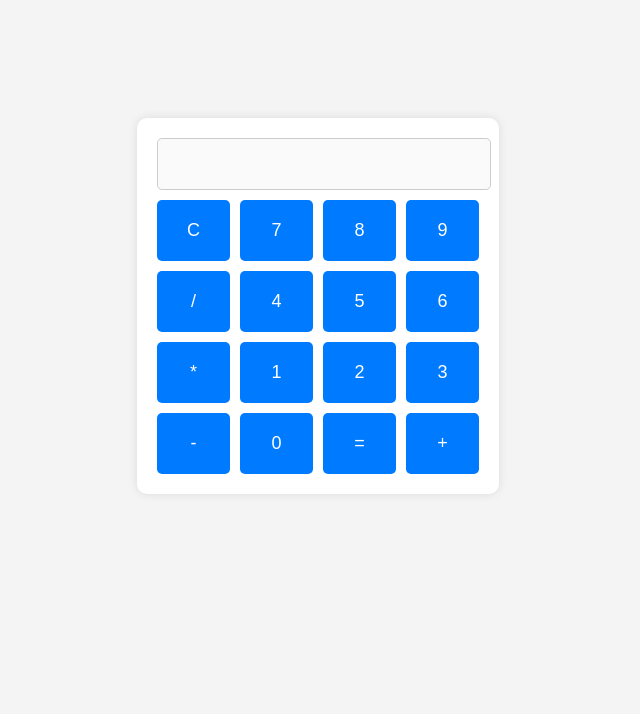
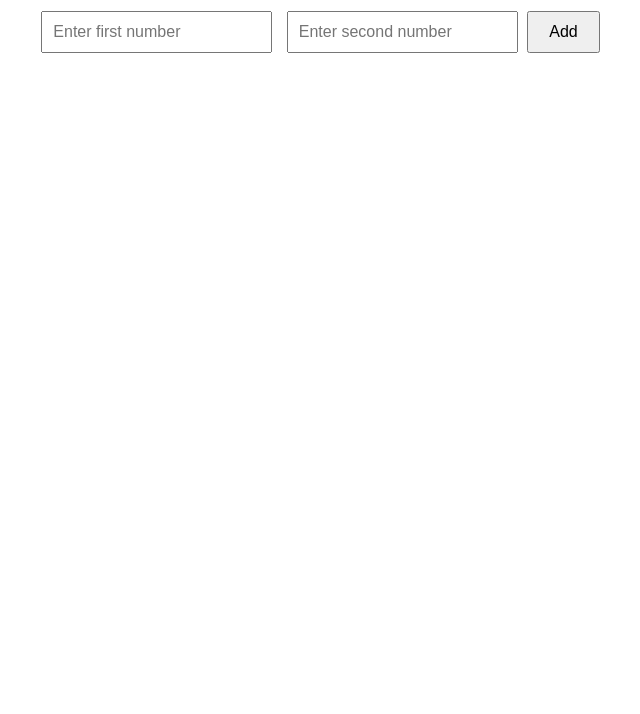
Before and after one commit to nervmonk/certification, a plain HTML site: page 03-debugging/demo/index.html in a window 1280 px wide. Shown: the part 102-816 px from the top of the page, without its empty margins (322-962 px from the left). Drawn offline with Linux system fonts and the light colour scheme.

Commit message:
debugging

```diff
--- a/03-debugging/buggycode.js
+++ /dev/null
@@ -1,6 +0,0 @@
-function addNumbers(a, b) {
-  return Number(a) + Number(b);
-}
-
-let result = addNumbers("5", 3);
-console.log(result);
--- a/03-debugging/demo/index.html
+++ b/03-debugging/demo/index.html
@@ -3,31 +3,15 @@
 <head>
     <meta charset="UTF-8">
     <meta name="viewport" content="width=device-width, initial-scale=1.0">
-    <link rel="stylesheet" href="styles.css">
-    <title>Simple Calculator</title>
+    <link rel="stylesheet" href="style.css">
+    <title>String Calculator</title>
 </head>
 <body>
-    <div class="calculator">
-        <input type="text" id="display" disabled>
-        <div class="buttons">
-            <button onclick="clearDisplay()">C</button>
-            <button onclick="appendToDisplay('7')">7</button>
-            <button onclick="appendToDisplay('8')">8</button>
-            <button onclick="appendToDisplay('9')">9</button>
-            <button onclick="appendToDisplay('/')">/</button>
-            <button onclick="appendToDisplay('4')">4</button>
-            <button onclick="appendToDisplay('5')">5</button>
-            <button onclick="appendToDisplay('6')">6</button>
-            <button onclick="appendToDisplay('*')">*</button>
-            <button onclick="appendToDisplay('1')">1</button>
-            <button onclick="appendToDisplay('2')">2</button>
-            <button onclick="appendToDisplay('3')">3</button>
-            <button onclick="appendToDisplay('-')">-</button>
-            <button onclick="appendToDisplay('0')">0</button>
-            <button onclick="calculateResult()">=</button>
-            <button onclick="appendToDisplay('+')">+</button>
-        </div>
-    </div>
+    <h1>String Calculator</h1>
+    <input type="text" id="number1" placeholder="Enter first number">
+    <input type="text" id="number2" placeholder="Enter second number">
+    <button id="calculate">Add</button>
+    <div id="result"></div>
     <script src="script.js"></script>
 </body>
 </html>
--- a/03-debugging/demo/script.js
+++ b/03-debugging/demo/script.js
@@ -1,28 +1,8 @@
-function appendToDisplay(value) {
-    const display = document.getElementById('display');
-    const currentValue = display.value;
+document.getElementById('calculate').addEventListener('click', () => {
+    const num1 = document.getElementById('number1').value;
+    const num2 = document.getElementById('number2').value;
 
-    if (['+', '-', '*', '/'].includes(value)) {
-        if (currentValue && ['+', '-', '*', '/'].includes(currentValue.slice(-1))) {
-            display.value = currentValue.slice(0, -1) + value;
-        } else {
-            display.value += value;
-        }
-    } else {
-        display.value += value;
-    }
-}
+    const result = num1 + num2;
 
-function clearDisplay() {
-    document.getElementById('display').value = '';
-}
-
-function calculateResult() {
-    const display = document.getElementById('display');
-    try {
-        display.value = eval(display.value);
-    } catch (error) {
-        console.log(error);
-        display.value = 'Error';
-    }
-}
+    document.getElementById('result').innerText = 'Result: ' + result;
+});
--- /dev/null
+++ b/03-debugging/demo/style.css
@@ -0,0 +1,22 @@
+body {
+    font-family: Arial, sans-serif;
+    text-align: center;
+    margin-top: 50px;
+}
+
+input {
+    padding: 10px;
+    font-size: 16px;
+    margin: 5px;
+}
+
+button {
+    padding: 10px 20px;
+    font-size: 16px;
+}
+
+#result {
+    margin-top: 20px;
+    font-size: 18px;
+    color: blue;
+}
--- a/03-debugging/demo/styles.css
+++ /dev/null
@@ -1,46 +0,0 @@
-body {
-    display: flex;
-    justify-content: center;
-    align-items: center;
-    height: 100vh;
-    background-color: #f4f4f4;
-    font-family: Arial, sans-serif;
-}
-
-.calculator {
-    background: #fff;
-    padding: 20px;
-    border-radius: 10px;
-    box-shadow: 0 0 10px rgba(0, 0, 0, 0.1);
-}
-
-#display {
-    width: 100%;
-    height: 40px;
-    font-size: 24px;
-    text-align: right;
-    margin-bottom: 10px;
-    padding: 5px;
-    border: 1px solid #ccc;
-    border-radius: 5px;
-}
-
-.buttons {
-    display: grid;
-    grid-template-columns: repeat(4, 1fr);
-    gap: 10px;
-}
-
-button {
-    padding: 20px;
-    font-size: 18px;
-    border: none;
-    border-radius: 5px;
-    background-color: #007bff;
-    color: white;
-    cursor: pointer;
-}
-
-button:hover {
-    background-color: #0056b3;
-}
```
